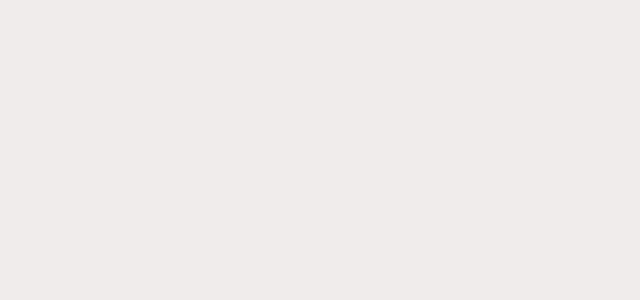
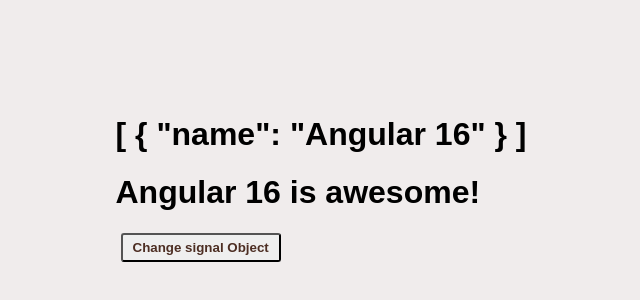
Before and after one commit to ANANTH4004/Angular-basics, an Angular app: page /signal in a window 1280 px wide. Before the commit this address led to /. Shown: the part 142-442 px from the top of the page, without its empty margins (319-959 px from the left). Built offline with nearby package versions, Linux system fonts and the light colour scheme.

Commit message:
for same value signal wont trigger example

```diff
--- a/package.json
+++ b/package.json
@@ -17,6 +17,7 @@
     "@angular/platform-browser": "^19.2.0",
     "@angular/platform-browser-dynamic": "^19.2.0",
     "@angular/router": "^19.2.0",
+    "lodash": "^4.17.21",
     "rxjs": "~7.8.0",
     "tslib": "^2.3.0",
     "zone.js": "~0.15.0"
--- a/src/app/app.routes.ts
+++ b/src/app/app.routes.ts
@@ -10,6 +10,7 @@
 import { Children1Component } from './router-example/children/children1/children1.component';
 import { Children2Component } from './router-example/children/children2/children2.component';
 import { RxjsComponent } from './rxjs/rxjs.component';
+import { SignalComponent } from './signal/signal.component';
 
 export const routes: Routes = [
   {
@@ -57,4 +58,8 @@
     path: 'rxjs',
     component: RxjsComponent,
   },
+  {
+    path: 'signal',
+    component: SignalComponent,
+  },
 ];
--- a/src/app/signal/signal.component.html
+++ b/src/app/signal/signal.component.html
@@ -1 +1,4 @@
-<p>signal works!</p>
+<h1>{{ signalObject() | json }}</h1>
+<h1>{{ computedSignal() }}</h1>
+
+<button (click)="changeSignal()">Change signal Object</button>
--- a/src/app/signal/signal.component.ts
+++ b/src/app/signal/signal.component.ts
@@ -1,11 +1,33 @@
-import { Component } from '@angular/core';
+import { JsonPipe } from '@angular/common';
+import { Component, computed, effect, signal } from '@angular/core';
+import _ from 'lodash';
 
 @Component({
   selector: 'app-signal',
-  imports: [],
+  imports: [JsonPipe],
   templateUrl: './signal.component.html',
-  styleUrl: './signal.component.scss'
+  styleUrl: './signal.component.scss',
 })
 export class SignalComponent {
+  refObject = {
+    name: 'Angular',
+  };
+  signalObject = signal([this.refObject], { equal: _.isEqual });
+  computedSignal = computed(() => {
+    return this.signalObject()[0].name + ' is awesome!';
+  });
 
+  constructor() {
+    effect(() => {
+      console.log('Signal Object:', this.signalObject());
+      console.log('Computed Signal:', this.computedSignal());
+    });
+  }
+
+  ngOnInit() {
+    this.signalObject.set([{ name: 'Angular 16' }]);
+  }
+  changeSignal() {
+    this.signalObject.set([{ name: 'Angular 17' }]);
+  }
 }
```
Also changed, not shown: 1 other file (tests, documents, lock files or other folders).
